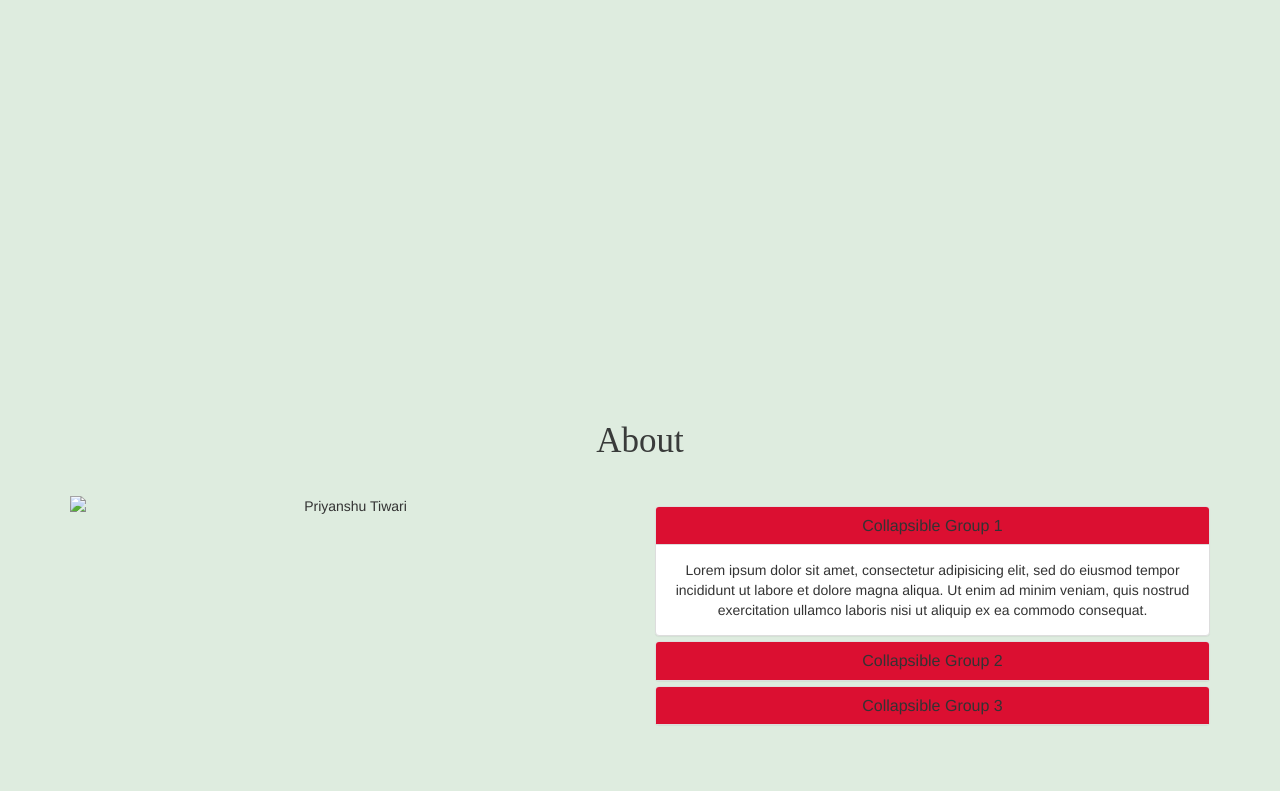
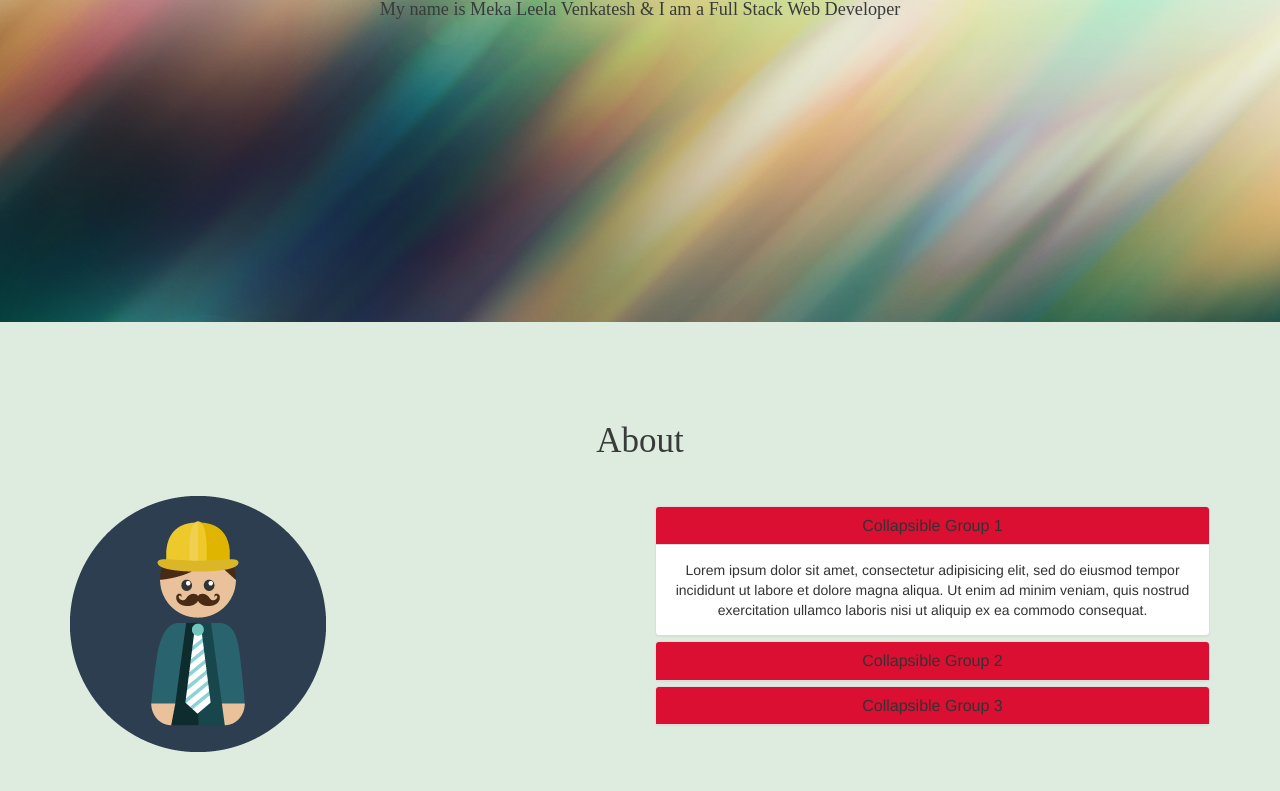
Before and after one commit to mekaleelavenkatesh/venkatesh.github.io, a plain HTML site: page index.html in a window 1280 px wide. Shown: the part 478-1269 px from the top of the page. Drawn offline with nearby package versions, Linux system fonts and the light colour scheme; files that its build step writes are made by us from their sources; files whose address does not match are found by name; a web font is replaced by a local one.

Commit message:
imgs updated

```diff
--- a/index.html
+++ b/index.html
@@ -3,7 +3,7 @@
 <head>
 	<meta charset="utf-8">
 	<meta name="viewport" content="width=device-width, initial-scale=1">
-	<meta name="keywords" content="Priyanshu Tiwari/>
+	<meta name="keywords" content="Meka Leela Venkatesh/>
 	<meta http-equiv="X-UA-Compatible" content="IE=edge">
 	<title>My Portfolio</title>
 
@@ -41,7 +41,7 @@
 		        <span class="icon-bar"></span>
 		        <span class="icon-bar"></span>
 		      </button>
-		      <a class="navbar-brand" href="#">Development with Priyanshu</a>
+		      <a class="navbar-brand" href="#">Development with Meka Leela venkatesh</a>
 		    </div>
 		    <div class="collapse navbar-collapse">
 		      <ul class="nav navbar-nav">
@@ -63,7 +63,7 @@
 				<div class="container checkOutMyPortfolio">
 					<img src="img/profile.png">
 						<h2>Hello World..<span>!</span></h2>
-							<p>My name is Priyanshu Tiwari & I am a Full Stack Web Developer</p>
+							<p>My name is Meka Leela Venkatesh & I am a Full Stack Web Developer</p>
 
 				</div>
 			</div>
@@ -76,7 +76,7 @@
 		<div class="container">
 		  <div class="row">
 		   <div class="col-sm-3 col-md-6">
-		      <img class="yourPic img-responsive" src="img/profile.png" alt="Priyanshu Tiwari">
+		      <img class="yourPic img-responsive" src="img/profile.png" alt="Meka Leela Venkatesh">
 		   </div>
 		   <div class="col-sm-9 col-md-6">
 		      <p>
@@ -305,14 +305,10 @@
 	<section class="container-fluid mainFooter fadeIn">
 		<div class="container">
 			<div class="footer-top">
-				<p>&copy; 2019  made with <i class="fa fa-heart"></i> by <a target="_blank" href="https://tpriyanshu.bitbucket.io">Priyanshu Tiwari</a>
+				<p>&copy; 2019  made with <i class="fa fa-heart"></i> by <a target="_blank" href="https://mekaleelavenkatesh.github.io/venkatesh.github.io/">Meka Leela venkatesh</a>
 				</p>
 			</div>
 		<button onclick="topFunction()" id="myBtn" title="Go to top"><i class="fa fa-arrow-up"></i></button>
 	</section>
 </body>
 </html>
-Footer
-© 2022 GitHub, Inc.
-Footer navigation
-Terms
```
Also changed, not shown: img/1.jpg (added), img/2.jpg (added), img/profile.png (added), 1 other file.
